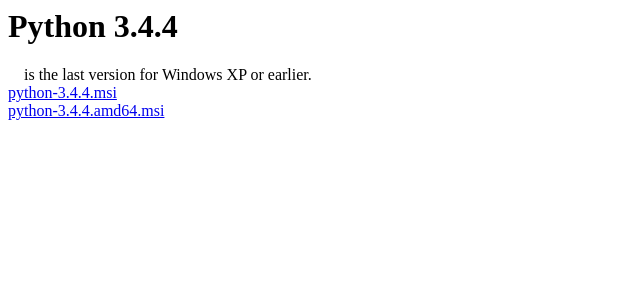
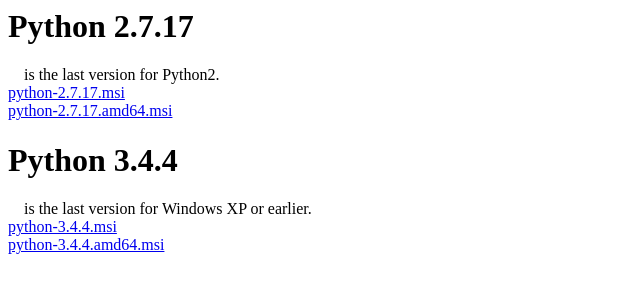
Before and after one commit to Python34/Python34.github.io, a plain HTML site: page index.html in a window 1280 px wide. Shown: the whole page, without its empty margins (0-640 px from the left). Drawn offline with Linux system fonts and the light colour scheme.

Commit message:
Update index.html

```diff
--- a/index.html
+++ b/index.html
@@ -4,6 +4,10 @@
 	<title>Python 3.4.4</title>
 </head>
 <body>
+	<h1>Python 2.7.17</h1>
+	&emsp;is the last version for Python2.<br/>
+	<a href="http://www.python.org/ftp/python/2.7.17/python-2.7.17.msi">python-2.7.17.msi</a><br/>
+	<a href="http://www.python.org/ftp/python/2.7.17/python-2.7.17.amd64.msi">python-2.7.17.amd64.msi</a>
 	<h1>Python 3.4.4</h1>
 	&emsp;is the last version for Windows XP or earlier.<br/>
 	<a href="http://www.python.org/ftp/python/3.4.4/python-3.4.4.msi">python-3.4.4.msi</a><br/>
```
